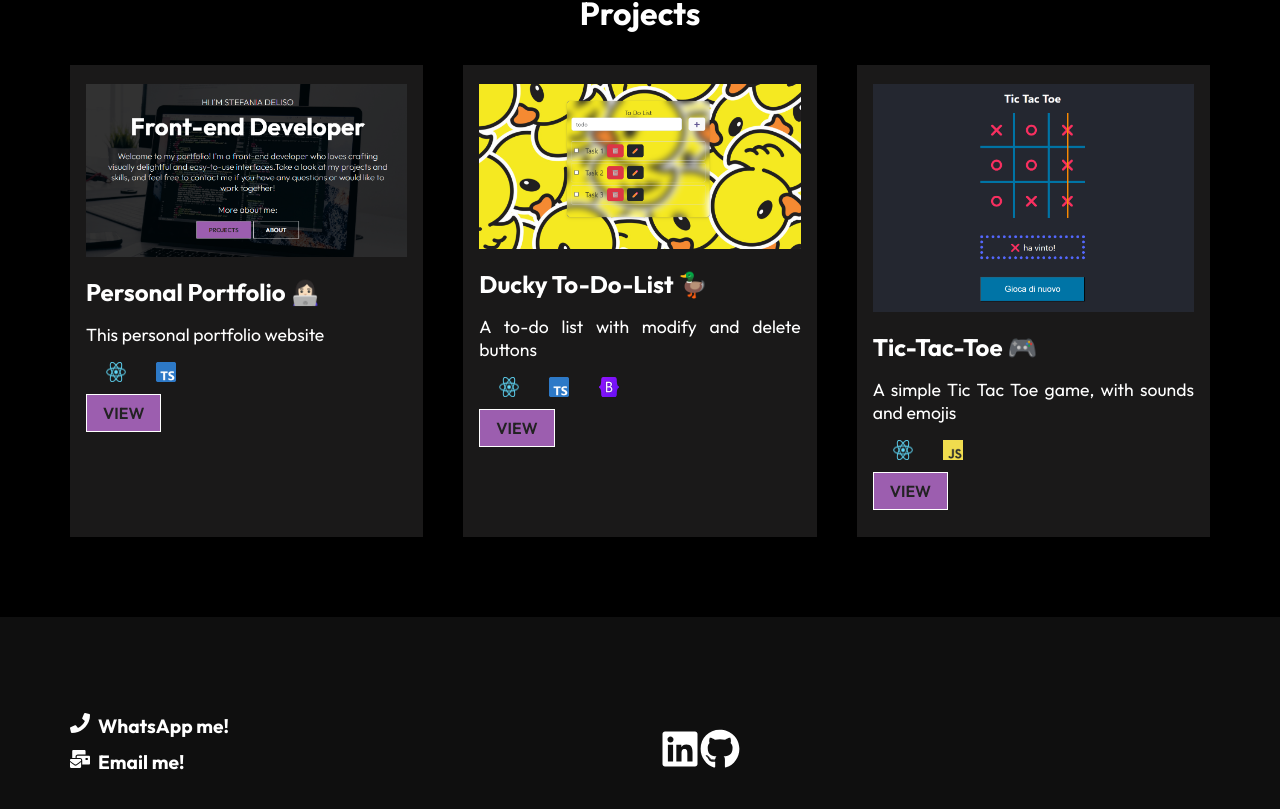
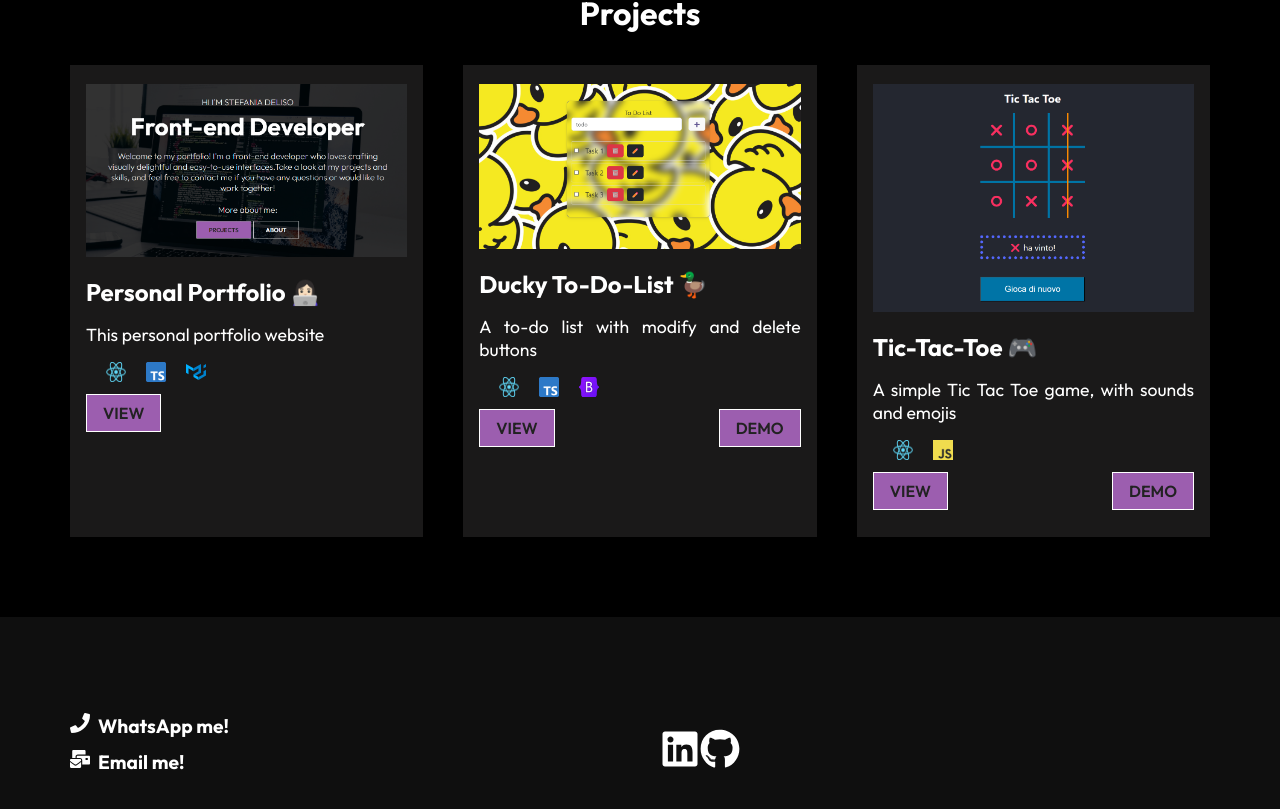
Before and after one commit to Darkmindy/Stefania_D-portfolio-site, a React (Create React App) app: page /projects in a window 1280 px wide. Shown: the part 551-1360 px from the top of the page. Built offline with nearby package versions, Linux system fonts and the light colour scheme.

Commit message:
Refactor: Improve website structure and organization
- Updated CSS to enhance readability and maintainability
- Added comments for clarity and documentation
- Optimized transitions and animations for better user experience

```diff
--- a/src/components/BackgroundImg/HomeBackground/BackgroundImgHome.tsx
+++ b/src/components/BackgroundImg/HomeBackground/BackgroundImgHome.tsx
@@ -2,23 +2,24 @@
 import React from "react";
 import { Link } from "react-router-dom";
 import "./HomeBackgroundImgStyle.css";
-import mainImg from "../../../assets/Background/home-background.jpg";
+// import mainImg from "../../../assets/Background/home-background.jpg";
 
-const resume = `Welcome to my portfolio! I’m a front-end developer who loves crafting visually delightful and easy-to-use interfaces. Take a look at my projects and skills, and feel free to contact me if you have any questions or would like to work together!`;
+const resume =
+  "Welcome to my portfolio! I’m a front-end developer who loves crafting visually delightful and easy-to-use interfaces. Take a look at my projects and skills, and feel free to contact me if you have any questions or would like to work together!";
 
 const BackgroundImgHome = (): JSX.Element => {
   return (
     <div className="main">
       <div className="mask">
-        <img
+        {/* <img
           className="background-img"
           src={mainImg}
           alt="Stunning background"
-        />
+        /> */}
       </div>
       <div className="content">
         <p>{"HI I'M STEFANIA DELISO"}</p>
-        <h1>Front-end Developer 👩🏻‍💻</h1>
+        <h1>Front-end Developer </h1>
         <div className="resume">
           <p>{resume}</p>
           <p>More about me:</p>
--- a/src/components/BackgroundImg/HomeBackground/HomeBackgroundImgStyle.css
+++ b/src/components/BackgroundImg/HomeBackground/HomeBackgroundImgStyle.css
@@ -1,6 +1,7 @@
 .mask {
   width: 100%;
   height: 100vh;
+  background: linear-gradient(to right, rgba(0, 0, 0, 0.7) 70%, rgba(0, 0, 0, 0.2)), url("https://images.unsplash.com/photo-1587620962725-abab7fe55159?ixlib=rb-4.0.3&ixid=MnwxMjA3fDB8MHxwaG90by1wYWdlfHx8fGVufDB8fHx8&auto=format&fit=crop&w=1331&q=80") no-repeat center / cover fixed;
 }
 
 .background-img {
@@ -9,17 +10,6 @@
   background-size: cover;
   background-position: center;
   object-fit: cover;
-}
-
-.mask::before {
-  content: '';
-  width: 100%;
-  height: 100%;
-  position: absolute;
-  top: 0;
-  left: 0;
-  background-color: #000;
-  opacity: 0.8;
 }
 
 .main {
--- a/src/components/Navbar/Navbar.tsx
+++ b/src/components/Navbar/Navbar.tsx
@@ -5,6 +5,7 @@ import { FaBars, FaTimes } from "react-icons/fa";
 import logo from "../../assets/Background/FE logo.png";
 import "./NavbarStyles.css";
 
+// Definizione delle rotte
 const ROUTES = {
   HOME: "/",
   ABOUT: "/about",
@@ -12,6 +13,7 @@ const ROUTES = {
   CONTACT: "/contact",
 };
 
+// Elementi del menu
 const MENU_ITEMS = [
   { route: ROUTES.HOME, label: "Home" },
   { route: ROUTES.ABOUT, label: "About" },
@@ -20,28 +22,36 @@ const MENU_ITEMS = [
 ];
 
 const Navbar = () => {
+  // Stato per gestire l'apertura e la chiusura del menu
   const [isMenuOpen, setMenuOpen] = useState(false);
+  // Stato per gestire la visibilità della navbar in base allo scrolling
   const [isNavbarVisible, setNavbarVisible] = useState(true);
 
+  // Gestione del click sul menu
   const handleMenuClick = () => setMenuOpen(!isMenuOpen);
 
+  // Gestione dello scrolling della pagina per mostrare/nascondere la navbar
   const handleScroll = () => {
     setNavbarVisible(window.scrollY <= 200);
   };
 
   useEffect(() => {
+    // Aggiunta dell'event listener per lo scrolling
     window.addEventListener("scroll", handleScroll);
     return () => {
+      // Rimozione dell'event listener quando il componente viene smontato
       window.removeEventListener("scroll", handleScroll);
     };
   }, []);
 
   return (
-    <div className={isNavbarVisible ? "nav" : "nav-hidden"}>
+    <div className={`nav${isNavbarVisible ? "" : " nav-hidden"}`}>
       <div className="header">
+        {/* Logo */}
         <Link to={ROUTES.HOME}>
           <img className="logo" src={logo} alt="SD_logo" />
         </Link>
+        {/* Menu */}
         <ul className={isMenuOpen ? "nav-menu active" : "nav-menu"}>
           {MENU_ITEMS.map((item) => (
             <li key={item.label}>
@@ -51,6 +61,7 @@ const Navbar = () => {
             </li>
           ))}
         </ul>
+        {/* Icona per aprire/chidere il menu */}
         <div className="barsMenu" onClick={handleMenuClick}>
           {isMenuOpen ? (
             <FaTimes size={20} style={{ color: "#fff" }} />
--- a/src/components/Navbar/NavbarStyles.css
+++ b/src/components/Navbar/NavbarStyles.css
@@ -6,19 +6,19 @@
   position: fixed;
   width: 100%;
   height: 90px;
-  z-index: 10;
+  z-index: 10; /* Assicura che la navbar sia sopra gli altri elementi */
 }
 
 .nav {
-  transition: 0.5s;
+  transition: 0.5s; /* Aggiunto effetto di transizione */
 }
 
 .nav-hidden {
-  transition: 0.5s;
-  transform: translateY(-150px);
+  transition: 0.5s; /* Aggiunto effetto di transizione */
+  transform: translateY(-150px); /* Nasconde la navbar spostandola verso l'alto */
 }
 
-.nav-menu{
+.nav-menu {
   display: flex;
 }
 
@@ -41,12 +41,12 @@
 }
 
 .logo {
-  height: 4rem;  /* Imposta l'altezza uguale a quella del testo della navbar */
-  width: auto;  /* Mantiene le proporzioni dell'immagine */
+  height: 4rem; /* Imposta l'altezza dell'immagine */
+  width: auto; /* Mantiene le proporzioni dell'immagine */
   margin-left: 20px;
 }
 
-
+/* Media query per le dimensioni dello schermo inferiori a 1040px */
 @media screen and (max-width: 1040px) {
   .nav-menu {
     flex-direction: column;
@@ -58,7 +58,7 @@
     position: absolute;
     top: 0;
     left: -100%;
-    z-index: -3;
+    z-index: -3; /* Assicura che il menu sia dietro agli altri elementi */
     transition: 0.3s;
   }
 
--- a/src/components/ProjectCards/ProjectCardMap.tsx
+++ b/src/components/ProjectCards/ProjectCardMap.tsx
@@ -10,6 +10,7 @@ interface ProjectData {
   title: string;
   text: string;
   view: string;
+  demo?: string;
   access: string;
   tech: {
     logo: string;
@@ -31,6 +32,7 @@ export default function Card(): JSX.Element {
               text={val.text}
               tech={val.tech}
               view={val.view}
+              demo={val.demo}
               access={val.access}
             />
           );
--- a/src/components/ProjectCards/ProjectCards.tsx
+++ b/src/components/ProjectCards/ProjectCards.tsx
@@ -13,6 +13,7 @@ interface ProjectCardProps {
   text: string;
   access: string;
   view: string;
+  demo?: string; // Aggiunta della prop demo
   tech: {
     logo: string;
     name: string;
@@ -20,7 +21,7 @@ interface ProjectCardProps {
 }
 
 export default function ProjectCards(props: ProjectCardProps) {
-  const { imgSrc, title, text, access, view, tech } = props;
+  const { imgSrc, title, text, access, view, demo, tech } = props; // Aggiunta della prop demo
 
   return (
     <div className="project-card">
@@ -63,6 +64,17 @@ export default function ProjectCards(props: ProjectCardProps) {
               View
             </a>
           )}
+          {demo && ( // Blocco condizionale per il pulsante di prova dell'app
+            <a
+              href={demo}
+              target="_blank"
+              rel="noreferrer"
+              className="btn"
+              aria-label="Demo"
+            >
+              Demo
+            </a>
+          )}
         </div>
       </div>
     </div>
@@ -75,6 +87,7 @@ ProjectCards.propTypes = {
   text: PropTypes.string.isRequired,
   access: PropTypes.string,
   view: PropTypes.string,
+  demo: PropTypes.string, // Aggiunta della prop demo
   tech: PropTypes.arrayOf(
     PropTypes.shape({
       name: PropTypes.string.isRequired,
--- a/src/components/ProjectCards/ProjectCardsStyle.css
+++ b/src/components/ProjectCards/ProjectCardsStyle.css
@@ -24,7 +24,6 @@
 .project-card .tech-logo {
   width: 20px;
   height: 20px;
-  margin-right: 10px;  /* Aggiungi un margine a destra */
 }
 
 
--- a/src/components/ProjectCards/ProjectData.tsx
+++ b/src/components/ProjectCards/ProjectData.tsx
@@ -6,6 +6,7 @@ import ReactLogo from "../../assets/Icons/react-icon.png";
 import TypeScriptLogo from "../../assets/Icons/typescript32.png";
 import JavaScriptLogo from "../../assets/Icons/javascriptt.png";
 import BootsrapLogo from "../../assets/Icons/bootstrap-logo.svg";
+import MUILogo from "../../assets/Icons/material-ui.svg";
 
 import MyPortfolio from "../../assets/Projects/MyPortfolio.png";
 import DuckList from "../../assets/Projects/DuckList.png";
@@ -18,6 +19,7 @@ const ProjectCardData = [
     tech: [
       { logo: ReactLogo, name: "React" },
       { logo: TypeScriptLogo, name: "TypeScript" },
+      { logo: MUILogo, name: "MaterialUI" },
     ],
     text: "This personal portfolio website",
     view: "https://github.com/Darkmindy/Stefania_D-portfolio-site.git",
@@ -33,6 +35,7 @@ const ProjectCardData = [
     ],
     text: "A to-do list with modify and delete buttons",
     view: "https://github.com/Darkmindy/Ducky-To-Do-List.git",
+    demo: "https://duckylist.netlify.app",
     access: "", // Placeholder for access URL
   },
   {
@@ -44,6 +47,7 @@ const ProjectCardData = [
     ],
     text: "A simple Tic Tac Toe game, with sounds and emojis",
     view: "https://github.com/Darkmindy/TicTacToe-game.git",
+    demo: "https://trissgame.netlify.app",
     access: "", // Placeholder for access URL
   },
 ];
--- a/src/components/Skills/HardSkill.tsx
+++ b/src/components/Skills/HardSkill.tsx
@@ -14,6 +14,7 @@ import netlify from "../../assets/Icons/netlify.png";
 import typescript from "../../assets/Icons/typescript.png";
 import reactIcon from "../../assets/Icons/react.png";
 import boots from "../../assets/Icons/bootstrap.png";
+import MUILogo from "../../assets/Icons/material-ui.svg";
 import html from "../../assets/Icons/html.png";
 import css from "../../assets/Icons/css.png";
 import aws from "../../assets/Icons/aws.png";
@@ -43,6 +44,7 @@ export default function HardSkill(): JSX.Element {
         <img className="grid-img" src={css} />
         <img className="grid-img" src={reactIcon} />
         <img className="grid-img" src={boots} />
+        <img className="grid-img" src={MUILogo} />
       </div>
 
       <h3 className="level">Back-end (beginner)</h3>
```
Also changed, not shown: src/assets/Icons/material-ui.svg (added).
